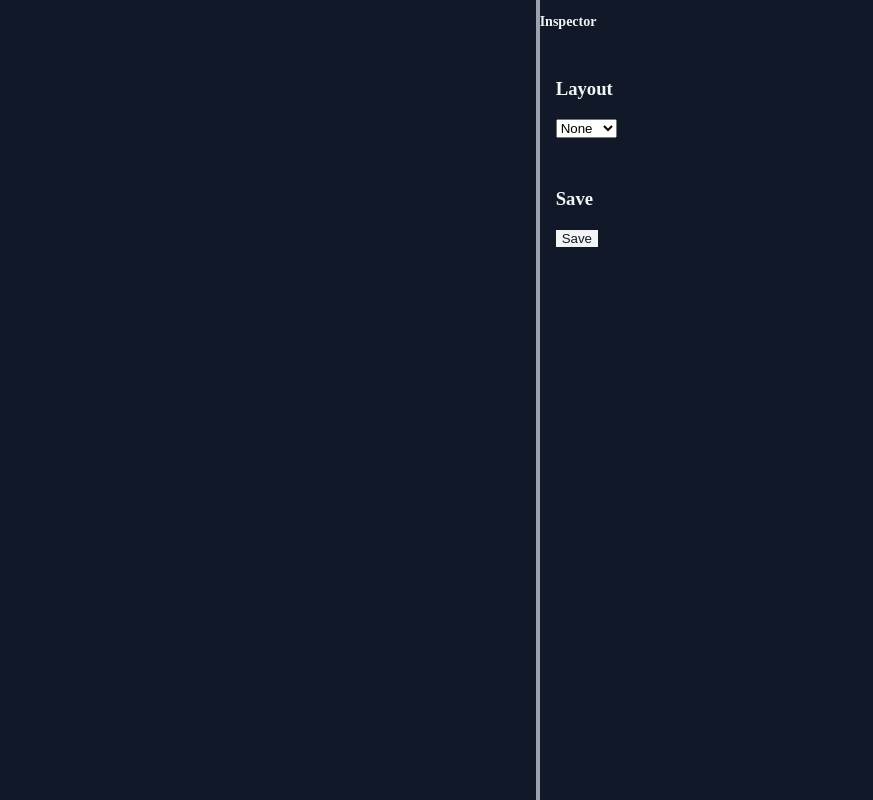
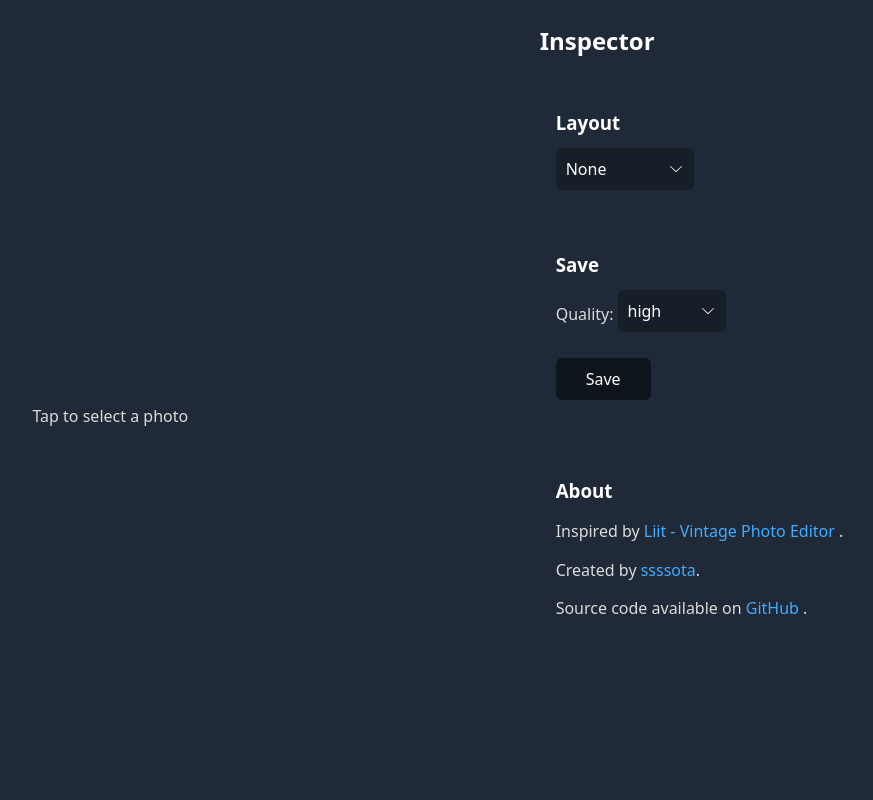
Before and after one commit to ssssota/exif.photos, a SvelteKit app: page / in a window 1280 px wide. Shown: the whole page, without its empty margins (315-1188 px from the left). Built offline with nearby package versions, Linux system fonts and the light colour scheme.

Commit message:
feat: override exif data

```diff
--- a/package.json
+++ b/package.json
@@ -33,6 +33,7 @@
 	"type": "module",
 	"packageManager": "pnpm@8.6.6",
 	"dependencies": {
-		"exifr": "^7.1.3"
+		"exifr": "^7.1.3",
+		"water.css": "^2.1.1"
 	}
 }
--- a/src/lib/preview/index.ts
+++ b/src/lib/preview/index.ts
@@ -28,9 +28,8 @@ export class Preview {
 		});
 	}
 
-	public async draw(layout: Layout = [{ type: 'image' }]): Promise<string> {
+	public draw(layout: Layout = [{ type: 'image' }]) {
 		if (!this.image) throw new Error('Image not loaded');
-		this.ctx.clearRect(0, 0, this.width, this.height);
 		const unit = Math.min(this.image.width, this.image.height) / 100;
 		const margin = calculateMargin(layout, unit);
 		this.width = this.image.width + margin.left + margin.right;
@@ -50,12 +49,18 @@ export class Preview {
 					break;
 			}
 		}
+	}
 
+	public async toUrl(quality?: number): Promise<string> {
 		return await new Promise((resolve, reject) => {
-			this.ctx.canvas.toBlob((blob) => {
-				if (blob) resolve(URL.createObjectURL(blob));
-				else reject(new Error('Failed to create blob'));
-			}, 'image/jpeg');
+			this.ctx.canvas.toBlob(
+				(blob) => {
+					if (blob) resolve(URL.createObjectURL(blob));
+					else reject(new Error('Failed to create blob'));
+				},
+				'image/jpeg',
+				quality
+			);
 		});
 	}
 
--- a/src/lib/preview/layout-builder/FrameOptionsEditor.svelte
+++ b/src/lib/preview/layout-builder/FrameOptionsEditor.svelte
@@ -1,21 +1,81 @@
 <script lang="ts">
+	import type { ExifData } from '$lib/exif';
 	import { createEventDispatcher } from 'svelte';
+	import type { FrameOptions } from './frame';
 
 	interface $$Events {
-		change: { align: 'left' | 'center' | 'right' };
+		change: FrameOptions;
 	}
 
-	const dispatch = createEventDispatcher<$$Events>();
+	export let exif: ExifData;
+	export let defaultOptions: FrameOptions;
+
 	let align: 'left' | 'center' | 'right' = 'center';
 	const alignOptions = ['left', 'center', 'right'];
-	$: dispatch('change', { align });
+	let model: string;
+	let make: string;
+	let focalLength: string;
+	let fNumber: string;
+	let exposureTime: string;
+	let iso: string;
+
+	const dispatch = createEventDispatcher<$$Events>();
+	$: dispatch('change', { align, model, make, focalLength, fNumber, exposureTime, iso });
+
+	const id = Math.random().toString(36).slice(2);
 </script>
 
-<label>
+<p>
 	Align:
-	<select bind:value={align}>
-		{#each alignOptions as option (option)}
-			<option value={option}>{option}</option>
-		{/each}
-	</select>
-</label>
+	{#each alignOptions as option (option)}
+		<label>
+			<input value={option} bind:group={align} type="radio" name={id} />
+			{option}
+		</label>
+	{/each}
+</p>
+
+<p>
+	<label>
+		Model:
+		<input bind:value={model} type="text" placeholder={exif.Model ?? defaultOptions.model} />
+	</label>
+</p>
+<p>
+	<label>
+		Make:
+		<input bind:value={make} type="text" placeholder={exif.Make ?? defaultOptions.make} />
+	</label>
+</p>
+<p>
+	<label>
+		Focal length:
+		<input
+			bind:value={focalLength}
+			type="text"
+			placeholder={exif.FocalLength ?? defaultOptions.focalLength}
+		/>
+	</label>
+</p>
+<p>
+	<label>
+		F number:
+		<input bind:value={fNumber} type="text" placeholder={exif.FNumber ?? defaultOptions.fNumber} />
+	</label>
+</p>
+<p>
+	<label>
+		Exposure time:
+		<input
+			bind:value={exposureTime}
+			type="text"
+			placeholder={exif.ExposureTime ?? defaultOptions.exposureTime}
+		/>
+	</label>
+</p>
+<p>
+	<label>
+		ISO:
+		<input bind:value={iso} type="text" placeholder={exif.ISO ?? defaultOptions.iso} />
+	</label>
+</p>
--- a/src/lib/preview/layout-builder/frame.ts
+++ b/src/lib/preview/layout-builder/frame.ts
@@ -1,15 +1,35 @@
 import FrameOptionsEditor from './FrameOptionsEditor.svelte';
 import type { LayoutBuilder } from './types';
 
-type FrameOptions = {
+export type FrameOptions = {
 	align: 'left' | 'center' | 'right';
+	model: string;
+	make: string;
+	focalLength: string;
+	fNumber: string;
+	exposureTime: string;
+	iso: string;
 };
 export const frame: LayoutBuilder<FrameOptions> = {
 	name: 'Frame',
 	description: 'A simple frame',
-	defaultOptions: { align: 'center' },
+	defaultOptions: {
+		align: 'center',
+		model: '',
+		make: '',
+		focalLength: '',
+		fNumber: '',
+		exposureTime: '',
+		iso: ''
+	},
 	OptionsEditor: FrameOptionsEditor,
 	build: ({ exif, options }) => {
+		const model = options.model || exif.Model;
+		const make = options.make || exif.Make;
+		const focalLength = options.focalLength || exif.FocalLength;
+		const fNumber = options.fNumber || exif.FNumber;
+		const exposureTime = options.exposureTime || exif.ExposureTime;
+		const iso = options.iso || exif.ISO;
 		return [
 			{
 				type: 'background',
@@ -34,14 +54,14 @@ export const frame: LayoutBuilder<FrameOptions> = {
 						value: 'Shot on ',
 						font: { family: 'sans-serif', size: 2.5 }
 					},
-					exif.Model && {
+					model && {
 						color: '#000',
-						value: `${exif.Model} `,
+						value: `${model} `,
 						font: { family: 'sans-serif', size: 2.5, weight: 'bold' }
 					},
-					exif.Make && {
+					make && {
 						color: '#000',
-						value: exif.Make,
+						value: make,
 						font: { family: 'sans-serif', size: 2.5 }
 					}
 				].flatMap((x) => x || [])
@@ -55,24 +75,24 @@ export const frame: LayoutBuilder<FrameOptions> = {
 					y: { type: 'bottom', offset: 8 }
 				},
 				text: [
-					exif.FocalLength && {
+					focalLength && {
 						color: '#999',
-						value: `${exif.FocalLength} `,
+						value: `${focalLength} `,
 						font: { family: 'sans-serif', size: 1.75 }
 					},
-					exif.FNumber && {
+					fNumber && {
 						color: '#999',
-						value: `${exif.FNumber} `,
+						value: `${fNumber} `,
 						font: { family: 'sans-serif', size: 1.75 }
 					},
-					exif.ExposureTime && {
+					exposureTime && {
 						color: '#999',
-						value: `${exif.ExposureTime} `,
+						value: `${exposureTime} `,
 						font: { family: 'sans-serif', size: 1.75 }
 					},
-					exif.ISO && {
+					iso && {
 						color: '#999',
-						value: exif.ISO,
+						value: iso,
 						font: { family: 'sans-serif', size: 1.75 }
 					}
 				].flatMap((x) => x || [])
--- a/src/lib/preview/layout-builder/index.ts
+++ b/src/lib/preview/layout-builder/index.ts
@@ -1,3 +1,4 @@
 export * from './frame';
+export * from './just-frame';
 export * from './none';
 export * from './types';
--- /dev/null
+++ b/src/lib/preview/layout-builder/just-frame.ts
@@ -0,0 +1,21 @@
+import type { LayoutBuilder } from './types';
+
+export const justFrame: LayoutBuilder = {
+	name: 'Just a Frame',
+	description: 'No text, just a frame',
+	defaultOptions: {},
+	OptionsEditor: undefined,
+	build: () => {
+		return [
+			{
+				type: 'background',
+				color: 'white',
+				top: -2,
+				right: -2,
+				bottom: -2,
+				left: -2
+			},
+			{ type: 'image' }
+		];
+	}
+};
--- a/src/lib/preview/layout-builder/types.ts
+++ b/src/lib/preview/layout-builder/types.ts
@@ -2,12 +2,18 @@ import type { ExifData } from '$lib/exif';
 import type { ComponentType, SvelteComponent } from 'svelte';
 import type { Layout } from '../layout';
 
-export type LayoutBuilder<Options extends Record<string, unknown> = Record<string, never>> = {
+type ComponentProps<Options> = {
+	exif: ExifData;
+	defaultOptions: Options;
+};
+
+// eslint-disable-next-line @typescript-eslint/no-explicit-any
+export type LayoutBuilder<Options extends Record<string, unknown> = any> = {
 	name: string;
 	description: string;
 	defaultOptions: Options;
 	OptionsEditor:
-		| ComponentType<SvelteComponent<Record<string, never>, { change: Options }>>
+		| ComponentType<SvelteComponent<ComponentProps<Options>, { change: Options }>>
 		| undefined;
 	build: (ctx: { exif: ExifData; options: Options }) => Layout;
 };
--- a/src/routes/+layout.svelte
+++ b/src/routes/+layout.svelte
@@ -1,5 +1,6 @@
 <script lang="ts">
 	import 'uno.css';
+	import 'water.css/out/dark.css';
 </script>
 
 <div class="h-full bg-gray-8">
@@ -12,5 +13,6 @@
 		margin: 0;
 		padding: 0;
 		height: 100%;
+		max-width: revert;
 	}
 </style>
--- a/src/routes/+page.svelte
+++ b/src/routes/+page.svelte
@@ -3,7 +3,7 @@
 	import Dropzone from '$lib/components/Dropzone.svelte';
 	import { loadExif, type ExifData } from '$lib/exif';
 	import { Preview } from '$lib/preview';
-	import { frame, none } from '$lib/preview/layout-builder';
+	import { frame, justFrame, none } from '$lib/preview/layout-builder';
 	let canvas: HTMLCanvasElement | null = null;
 	let ctx: CanvasRenderingContext2D | undefined;
 	$: ctx = canvas?.getContext('2d') ?? undefined;
@@ -16,7 +16,10 @@
 	let filename: string | undefined;
 	let exif: ExifData = {};
 
-	const layoutBuilders = [none, frame];
+	const qualities = ['original', 'high', 'medium', 'low'] as const;
+	let saveQuality: 'original' | 'high' | 'medium' | 'low' = 'high';
+
+	const layoutBuilders = [none, justFrame, frame];
 	type LayoutBuilder = (typeof layoutBuilders)[number];
 	let layoutBuilderName: LayoutBuilder['name'] = layoutBuilders[0].name;
 	let layoutBuilder: (typeof layoutBuilders)[number];
@@ -27,9 +30,12 @@
 		options?: Builder['defaultOptions']
 	) => {
 		if (!preview) return;
-		urlPromise = preview
-			.draw(builder.build({ exif, options: (options ?? builder.defaultOptions) as any }))
-			.catch(() => unresolved);
+		try {
+			preview.draw(builder.build({ exif, options: (options ?? builder.defaultOptions) as any }));
+			urlPromise = preview.toUrl().catch(() => unresolved);
+		} catch (e) {
+			console.warn(e);
+		}
 	};
 
 	const onFileChange = async (e: CustomEvent<FileList>) => {
@@ -49,13 +55,15 @@
 	$: redraw(layoutBuilder);
 </script>
 
-<main
-	class="grid h-full gap1 bg-gray landscape:grid-cols-[2fr_minmax(300px,1fr)] portrait:grid-rows-2"
->
+<main class="grid h-full gap1 landscape:grid-cols-[2fr_minmax(300px,1fr)] portrait:grid-rows-2">
 	<Dropzone
 		on:change={onFileChange}
-		class="relative box-border block flex appearance-none items-center justify-center border-none bg-gray-9"
+		class="relative box-border block flex appearance-none items-center justify-center border-none"
+		accept="image/jpeg,image/png"
 	>
+		<p class="absolute left-1/2 top-1/2 -translate-1/2 pointer-events-none">
+			Tap to select a photo
+		</p>
 		<!-- Fast preview -->
 		<canvas
 			bind:this={canvas}
@@ -71,8 +79,9 @@
 			/>
 		{/await}
 	</Dropzone>
-	<section class="bg-gray-9 text-gray-1">
-		<h2 class="text-sm">Inspector</h2>
+	<section class="overflow-auto">
+		<h2>Inspector</h2>
+		{#key filename}
 			<section class="p-4">
 				<h3>Layout</h3>
 				<select bind:value={layoutBuilderName}>
@@ -83,25 +92,61 @@
 				{#if layoutBuilder.OptionsEditor !== undefined}
 					<section>
 						<h4>Options</h4>
-					<svelte:component this={layoutBuilder.OptionsEditor} on:change={onOptionsChange} />
+						<svelte:component
+							this={layoutBuilder.OptionsEditor}
+							{exif}
+							defaultOptions={layoutBuilder.defaultOptions}
+							on:change={onOptionsChange}
+						/>
 					</section>
 				{/if}
 			</section>
 			<section class="p-4">
 				<h3>Save</h3>
+				<label class="inline-flex gap1 items-center">
+					Quality:
+					<select bind:value={saveQuality}>
+						{#each qualities as quality (quality)}
+							<option value={quality}>{quality}</option>
+						{/each}
+					</select>
+				</label>
+				<p>
 					<button
-				class="appearance-none border-0 bg-gray-1 text-gray-9"
 						on:click={() => {
-					urlPromise.then((url) => {
+							if (!preview) return;
+							const quality = { original: 1, high: 0.8, medium: 0.6, low: 0.4 }[saveQuality];
+							preview.toUrl(quality).then((url) => {
 								const a = document.createElement('a');
 								a.href = url;
-						a.download = filename ?? 'exif-photos.jpg';
+								a.download = filename ?? 'exif.photos.jpg';
 								a.click();
 							});
 						}}
 					>
 						Save
 					</button>
+				</p>
+			</section>
+		{/key}
+		<section class="p-4">
+			<h3>About</h3>
+			<p>
+				Inspired by
+				<a href="https://apps.apple.com/app/id1547215938" target="_blank" rel="noreferrer">
+					Liit - Vintage Photo Editor
+				</a>.
+			</p>
+			<p>
+				Created by
+				<a href="https://github.com/ssssota" target="_blank" rel="noreferrer">ssssota</a>.
+			</p>
+			<p>
+				Source code available on
+				<a href="https://github.com/ssssota/exif.photos" target="_blank" rel="noreferrer">
+					GitHub
+				</a>.
+			</p>
 		</section>
 	</section>
 </main>
```
Also changed, not shown: 1 other file (tests, documents, lock files or other folders). Lines whose indentation alone changed are shown as unchanged.
